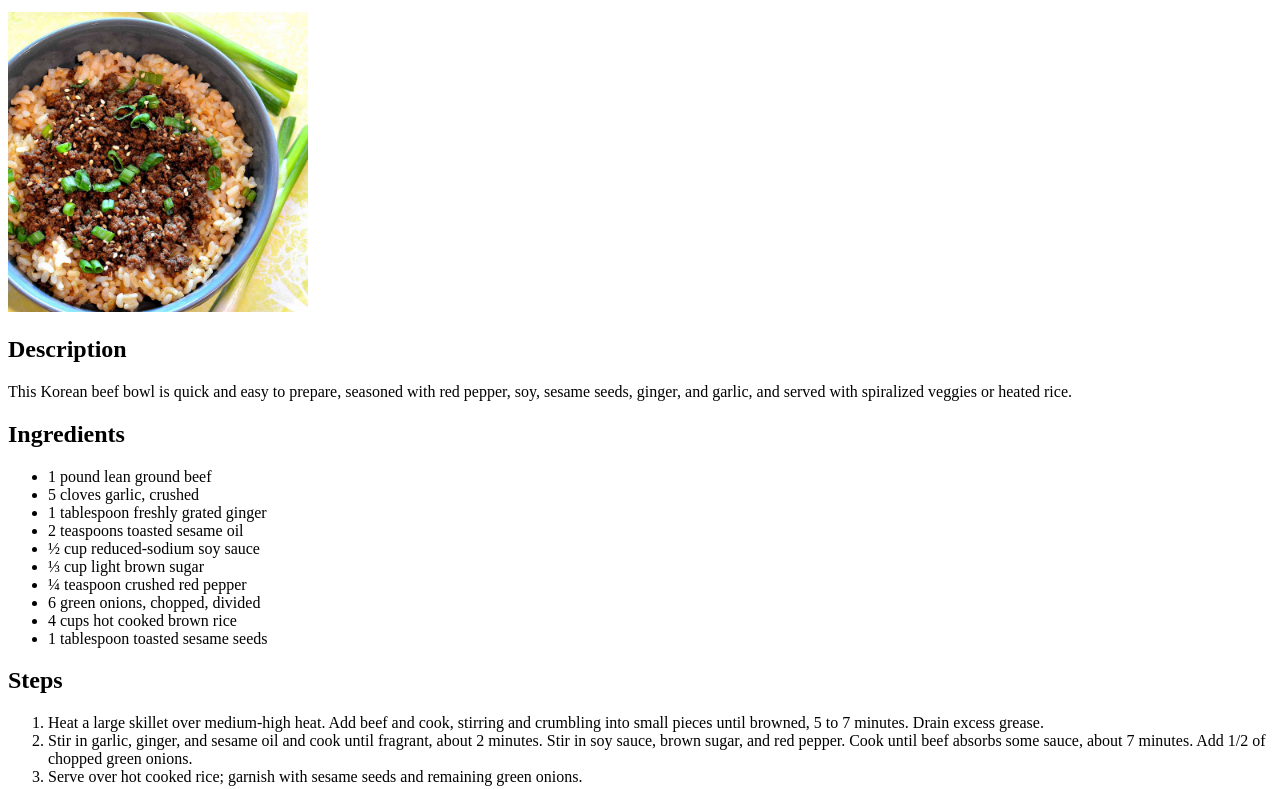
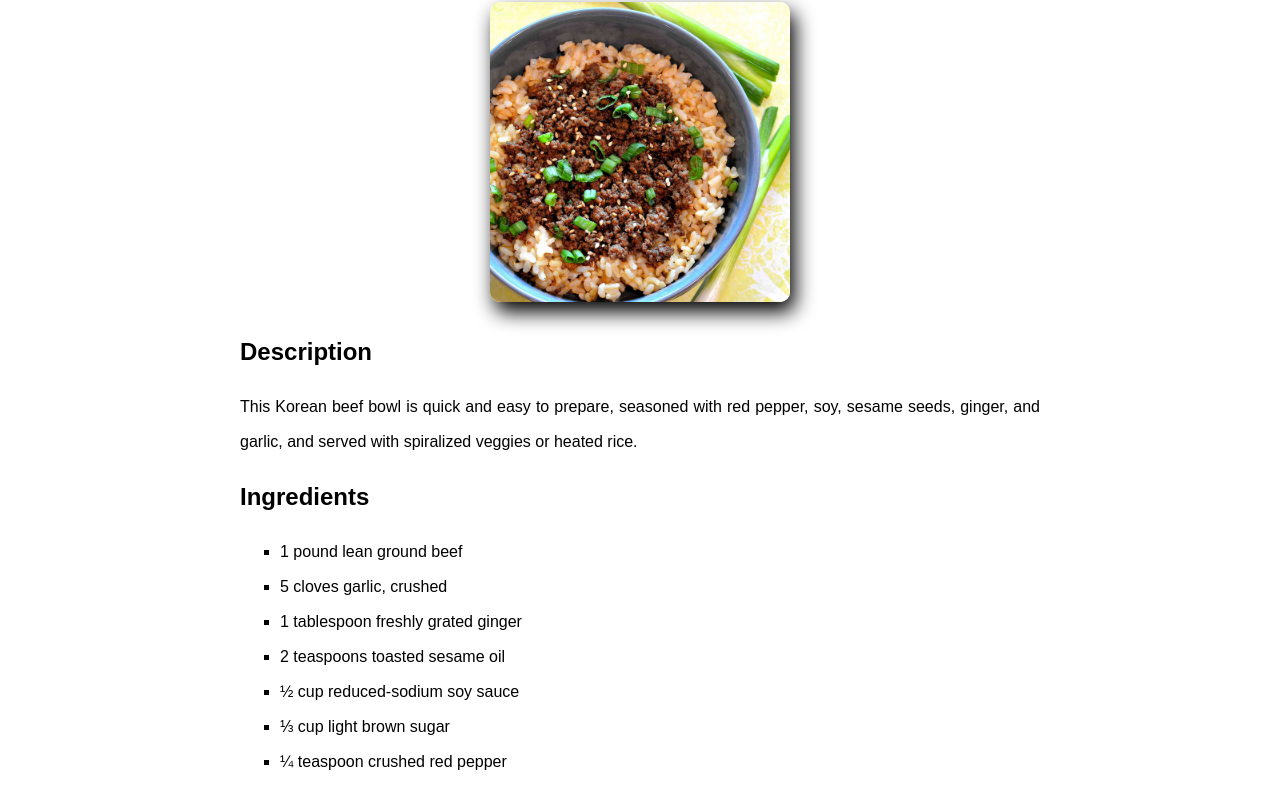
Before and after one commit to KeigeeDev/odin-recipes, a plain HTML site: page recipes/beef-bowl.html in a window 1280 px wide. Shown: the part 94-883 px from the top of the page. Drawn offline with Linux system fonts and the light colour scheme.

Commit message:
Initial CSS
Addition of CSS file and applying simple styles to Odin Recipe page

```diff
--- a/recipes/beef-bowl.html
+++ b/recipes/beef-bowl.html
@@ -2,16 +2,21 @@
 <html lang="en">
 <head>
     <meta charset="UTF-8">
+    <link rel="stylesheet" href="../styles/styles.css">
     <title>Korean Beef Bowl</title>
 </head>
 <body>
     <a href="../index.html">Go back to recipe list.</a>
-    <h1>Korean Beef Bowl Recipe</h1>
+    <div class="container">
+        <div id="header">
+            <h1 class="page-title">Korean Beef Bowl Recipe</h1>
             <img src="../images/korean-bowl.jpg" alt="Korean Beef Bowl" height="300" width="300">
-    <h2>Description</h2>
+        </div>
+
+        <h2 >Description</h2>
             <p>This Korean beef bowl is quick and easy to prepare, seasoned with red pepper, soy, sesame seeds, ginger, and garlic, and served with spiralized veggies or heated rice.</p>
         <h2>Ingredients</h2>
-        <ul>
+            <ul class="list-ingredients">
                 <li>1 pound lean ground beef</li>
                 <li>5 cloves garlic, crushed</li>
                 <li>1 tablespoon freshly grated ginger</li>
@@ -24,10 +29,12 @@
                 <li>1 tablespoon toasted sesame seeds</li>
             </ul>
         <h2>Steps</h2>
-        <ol>
+            <ol class="list-steps">
                 <li>Heat a large skillet over medium-high heat. Add beef and cook, stirring and crumbling into small pieces until browned, 5 to 7 minutes. Drain excess grease.</li>
                 <li>Stir in garlic, ginger, and sesame oil and cook until fragrant, about 2 minutes. Stir in soy sauce, brown sugar, and red pepper. Cook until beef absorbs some sauce, about 7 minutes. Add 1/2 of chopped green onions.</li>
                 <li>Serve over hot cooked rice; garnish with sesame seeds and remaining green onions.</li>
             </ol>
+    </div>
+
 </body>
 </html>
--- /dev/null
+++ b/styles/styles.css
@@ -0,0 +1,37 @@
+body {
+    font-family: Arial, Helvetica, sans-serif;
+    width: 800px;
+    margin: auto;
+}
+
+img {
+    border-radius: 10px;
+    box-shadow: 5px 10px 20px black ;
+}
+
+#header {
+    text-align: center;
+}
+
+.container {
+    text-align: justify;
+    line-height: 35px;
+}
+
+.page-title {
+    text-transform: uppercase;
+}
+
+.recipe-list{
+    list-style-type: none;
+    text-align: center;
+    margin:auto;
+}
+
+.list-ingredients {
+    list-style: square;
+}
+
+.list-steps {
+    list-style: upper-latin;
+}
```
Also changed, not shown: index.html (+10 -6 lines), recipes/fried-chicken.html (+11 -3 lines), recipes/mac-n-cheese.html (+8 -3 lines). Lines whose indentation alone changed are shown as unchanged.
